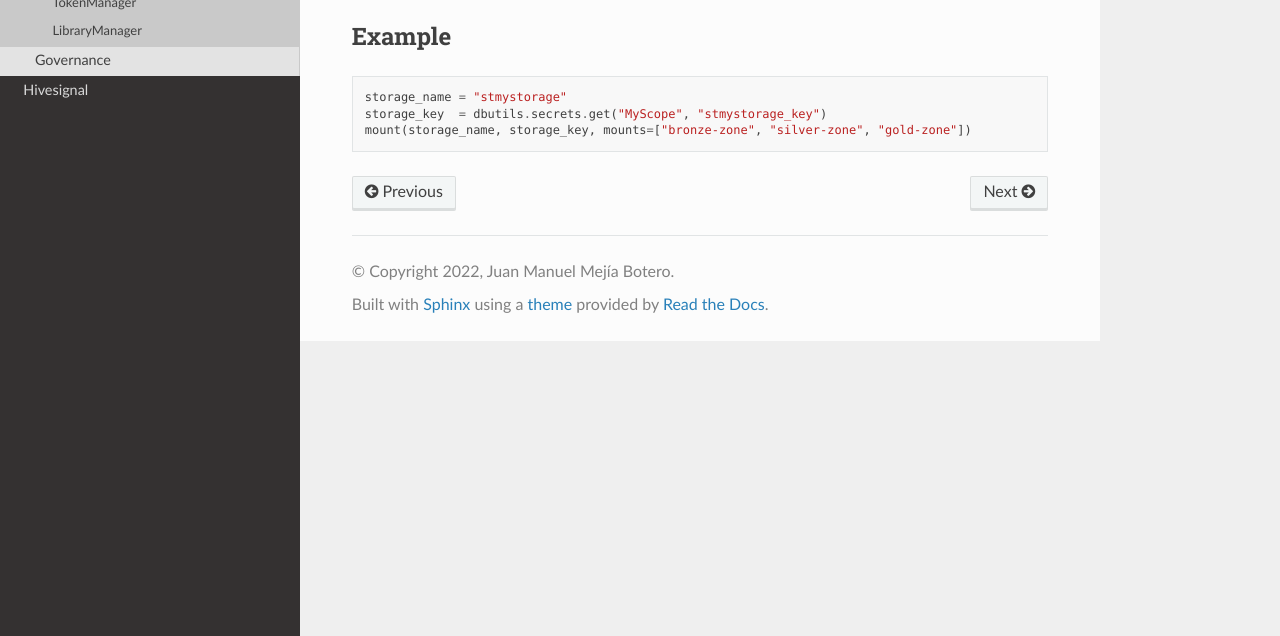
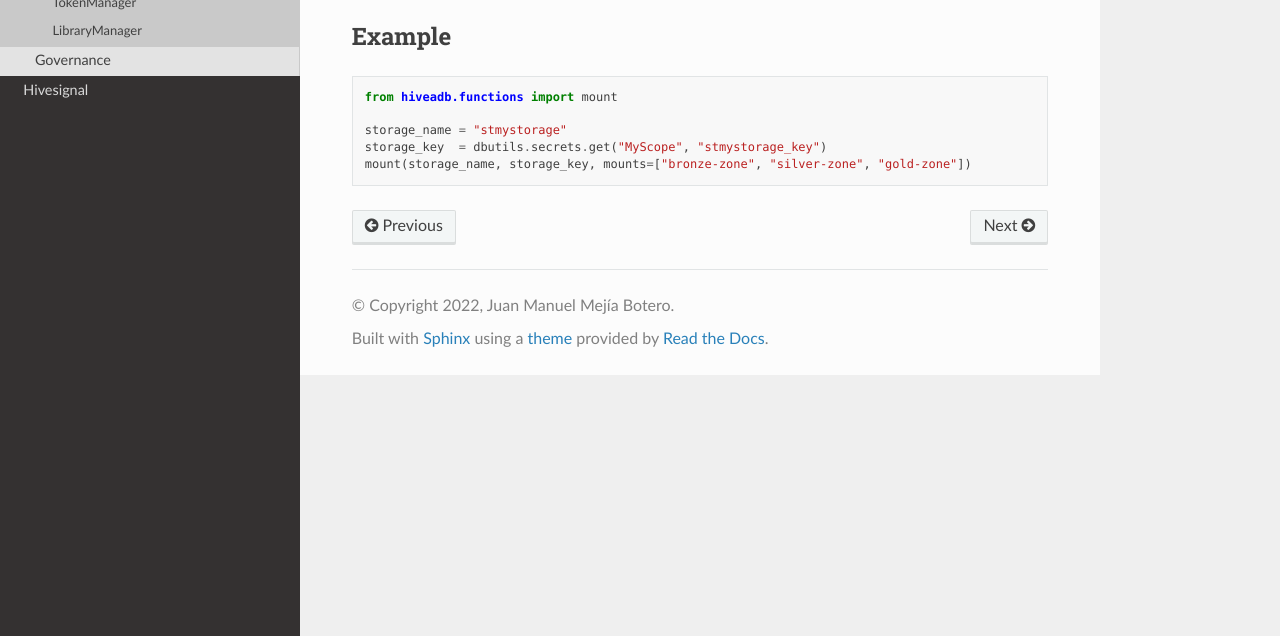
Before and after one commit to Juanmam/hivecode, a Sphinx documentation site: the page built from doc/source/modules/hiveadb/functions/mount.rst, in a window 1280 px wide, cut to the strip 264-900 px from the top of the page. Built offline with Sphinx 7.4.7 and the Read the Docs theme 2.0.0, drawn with Linux system fonts in a browser that asks for light colours.

Commit message:
Updated the documentation in mount.rst to include import statement.

```diff
--- a/doc/source/modules/hiveadb/functions/mount.rst
+++ b/doc/source/modules/hiveadb/functions/mount.rst
@@ -8,6 +8,8 @@ Example
 ^^^^^^^
 ..  code-block:: python
 
+    from hiveadb.functions import mount
+
     storage_name = "stmystorage"
     storage_key  = dbutils.secrets.get("MyScope", "stmystorage_key")
     mount(storage_name, storage_key, mounts=["bronze-zone", "silver-zone", "gold-zone"])
```
